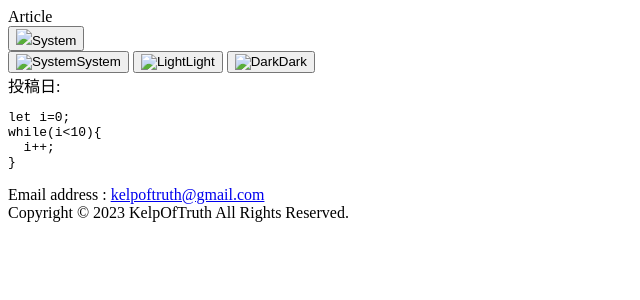
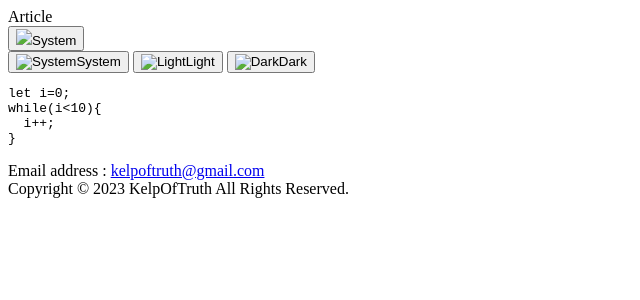
Before and after one commit to kelp-of-truth/articles, a Jekyll site: the page built from README.md, in a window 1280 px wide. Shown: the top 300 px of the page, without its empty margins (0-640 px from the left). Built offline with Jekyll 4.4.1, drawn with Linux system fonts in a browser that asks for light colours; nearby versions of some CDN libraries; our own code applies the rules of GitHub Pages for plain Markdown files.

Commit message:
Update default.html

```diff
--- a/_layouts/default.html
+++ b/_layouts/default.html
@@ -28,7 +28,6 @@
       </div>
     </header>
     <article>
-      投稿日:&nbsp; {{date}}
       {{content}}
     </article>
     <footer>
```
